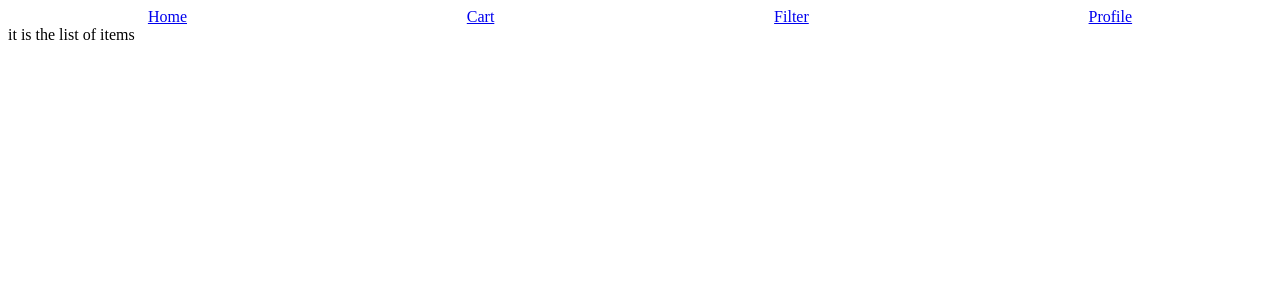
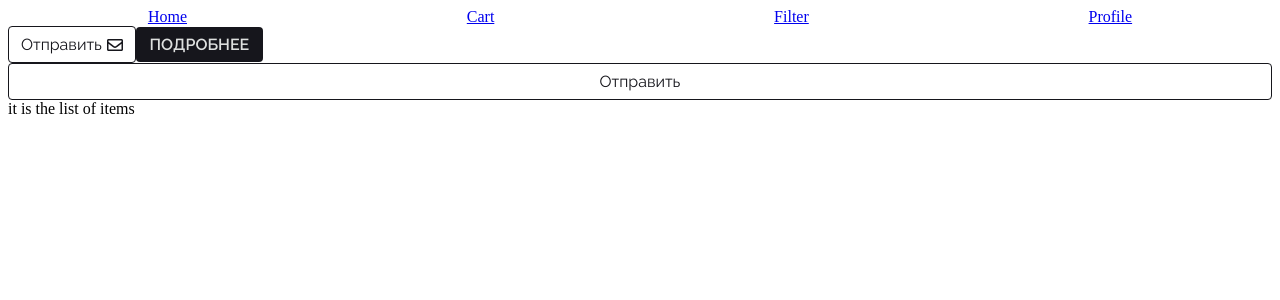
Before and after one commit to pyrsv/made-by-hands, a React (Create React App) app in the folder client/: page / in a window 1280 px wide. Shown: the top 300 px of the page. Built offline with nearby package versions, Linux system fonts and the light colour scheme.

Commit message:
icons fixes & library

```diff
--- a/client/src/App.js
+++ b/client/src/App.js
@@ -5,11 +5,15 @@ import Cart from './Pages/Cart';
 import Filter from './Pages/Filter';
 import Profile from './Pages/Profile';
 import Header from './Components/Header';
+import Button from './Components/UI/Button';
 
 function App() {
 	return (
 		<div>
 			<Header />
+			<Button text="Отправить" color="light" icon="envelope" />
+			<Button text="Подробнее" color="dark" />
+			<Button text="Отправить" color="light" type="wide" />
 			<Switch>
 				<Route exact path="/">
 					<ListOfItems />
--- a/client/src/index.js
+++ b/client/src/index.js
@@ -2,14 +2,19 @@ import React from 'react';
 import ReactDOM from 'react-dom';
 import { BrowserRouter } from 'react-router-dom';
 import { ThemeProvider } from 'styled-components';
+import { library } from '@fortawesome/fontawesome-svg-core';
+import { faEnvelope } from '@fortawesome/free-regular-svg-icons';
 import App from './App';
+
+library.add(faEnvelope);
 
 const theme = {
 	lightPink: '#F9ECEF', // main light background color
 	mainDark: '#16161C', // color for text, buttons and dark borders
 	mainOlive: '#BBC8A9', // main olive background
 	whiteBackground: '#FFFCFC', // background for modals and dropdowns
-	lightBorder: '#747A82', // ligth border color, used in modal forms
+	lightBorder: '#747A82', // ligtht border color, used in modal forms
+	darkButtonColor: '#DEE0DF', // font color for dark controls
 };
 
 ReactDOM.render(
```
